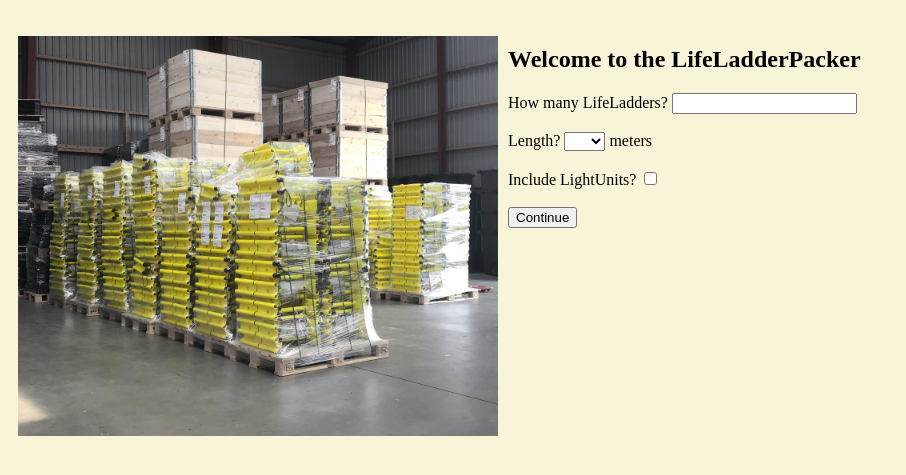
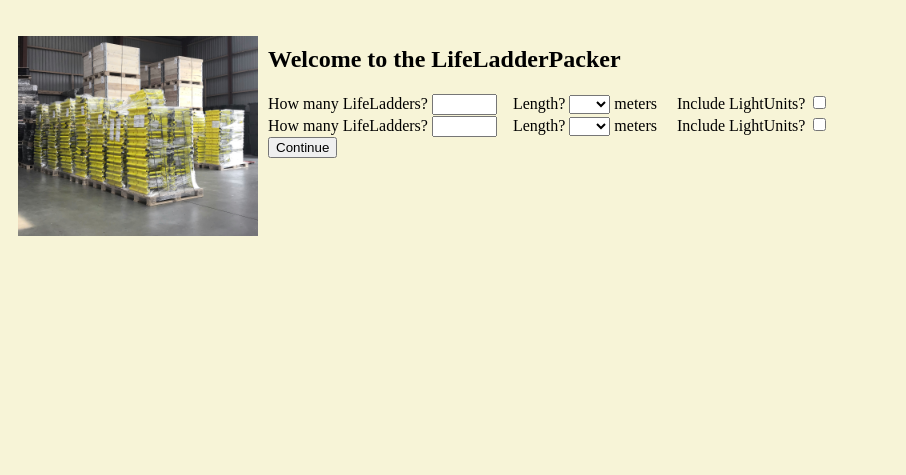
Before and after one commit to Baunbaunbaun/LifeladderPacker, a Flask app: page / in a window 1280 px wide. Shown: the top 475 px of the page, without its empty margins (0-906 px from the left). Run offline with Flask 2, Linux system fonts and the light colour scheme.

Commit message:
now we can order 2 diff styles of LifeLadders. And packing guide show nr of LightUnits.

```diff
--- a/lifeladderpacking/Pallet.py
+++ b/lifeladderpacking/Pallet.py
@@ -14,6 +14,7 @@ class EPALhalfpallet(Pallet):
         self.ladders = [] # ladderLst
         self.weight = EPALhalfpalletWeight # sum(ladder.weight for ladder in ladderLst)
         self.height = palletHeight # sum(ladder.foldHeight for ladder in ladderLst)
+        self.lights = 0
 
     def amend(self, itemLst):
         self.weight += sum(item.weight for item in itemLst)
@@ -23,6 +24,7 @@ class EPALhalfpallet(Pallet):
         self.ladders.append(ladder)
         self.weight += ladder.weight
         self.height += ladder.foldHeight
+        self.lights += ladder.lightUnits
 
     def __lt__(self, other):
         return (self.height < self.height)
@@ -36,6 +38,7 @@ class EPALpallet(Pallet):
         self.ladders = pallet1.ladders + pallet2.ladders
         self.weight = pallet1.weight + pallet2.weight
         self.height = max(pallet1.height,pallet2.height)
+        self.lights = pallet1.lights + pallet2.lights
 
     # create class method to balance all ladders on the EPALpallet
     # So we dont have odd ladders in the bottom
--- a/lifeladderpacking/UI.py
+++ b/lifeladderpacking/UI.py
@@ -22,12 +22,12 @@ def stringBuildPallet(pallet):
             stringPallet = stringPallet + str(longLadderList[index].length/1000) + ' m.  ' + str(shortLadderList[index].length/1000) + ' m.\n'
             index = index-1
 
-        return stringPallet + '==========\nWeight:\t' + str(ceil(pallet.weight/1000)) + ' kg.\nHeight:\t' + str(round(pallet.height/1000,2)) + ' m.'
+        return stringPallet + '==========\nWeight:\t' + str(ceil(pallet.weight/1000)) + ' kg.\nHeight:\t' + str(round(pallet.height/1000,2)) + ' m.\nLightUnits:\t' + str(pallet.lights)
     else:
         stringPallet = 'Half Pallet ' + str(pallet.id) + ':\n\n'
         for ladder in reversed(pallet.ladders):
             stringPallet = stringPallet + str(ladder.length/1000) + ' m.\n'
-        return stringPallet + '=====\nWeight:\t' + str(ceil(pallet.weight/1000)) + ' kg.\nHeight:\t' + str(round(pallet.height/1000,2)) + ' m.'
+        return stringPallet + '=====\nWeight:\t' + str(ceil(pallet.weight/1000)) + ' kg.\nHeight:\t' + str(round(pallet.height/1000,2)) + ' m.\nLightUnits:\t' + str(pallet.lights)
 
 def palletsInShipmentAsOneString(myShipment):
     EPALs = str(sum(1 for p in myShipment.packedPallets if type(p)== EPALpallet)) + ' x EUR Pallet'
--- a/lifeladderpacking/__init__.py
+++ b/lifeladderpacking/__init__.py
@@ -32,13 +32,16 @@ def create_app(test_config=None):
 
     @app.route('/pack')
     def pack():
-        amount = int(request.args.get('amount'))
-        length = float(request.args.get('length'))
-        lights = request.args.get('lights')
-        lights = (lights == 'on') ; 1, 0
+        order1 = [int(request.args.get('amount1')), int(float(request.args.get('length1'))*1000)]
+        lights1 = (request.args.get('lights1') == 'on') ; 1, 0
+        order1.append(lights1)
 
-        order = [[amount, int(length*1000), lights]]
-        myShipment = ladderLogic(order)
+        order2 = [int(request.args.get('amount2')), int(float(request.args.get('length2'))*1000)]
+        lights2 = (request.args.get('lights2') == 'on') ; 1, 0
+        order2.append(lights2)
+
+        allOrders = [order1, order2]
+        myShipment = ladderLogic(allOrders)
         palletsString = palletsInShipmentAsOneString(myShipment)
         palletsString = Markup(palletsString.replace('\n', '<br>'))
 
--- a/lifeladderpacking/templates/index.html
+++ b/lifeladderpacking/templates/index.html
@@ -6,8 +6,8 @@
         img {
             padding: 10px;
             float:left;
-            width:480px;
-            height:400px;}
+            width:240px;
+            height:200px;}
     </style>
 </head>
 
@@ -16,19 +16,31 @@
     <img src="{{url_for('static', filename='packing1.jpg')}}" alt="The LifeLadder packing environment">
     <h2>Welcome to the LifeLadderPacker</h2>
     <form action="/pack">
-        How many LifeLadders? <input type='text' name='amount'>
-        <br><br>
-        Length? <select name="length"><option value="" class="placeholder" disabled  selected='selected'></option>
+
+        How many LifeLadders? <input type='text' name='amount1' size="5">&nbsp;&nbsp;&nbsp;
+        Length? <select name="length1"><option value="" class="placeholder" disabled  selected='selected'></option>
                 <option value="1.5" >1.5</option><option value="1.8" >1.8</option><option value="2.1" >2.1</option><option value="2.4" >2.4</option>
                 <option value="2.7" >2.7</option><option value="3.0" >3.0</option><option value="3.3" >3.3</option><option value="3.6" >3.6</option>
                 <option value="3.9" >3.9</option><option value="4.2" >4.2</option><option value="4.5" >4.5</option><option value="4.8" >4.8</option>
                 <option value="5.1" >5.1</option><option value="5.4" >5.4</option><option value="5.7" >5.7</option><option value="6.0" >6.0</option>
                 <option value="6.3" >6.3</option><option value="6.6" >6.6</option><option value="6.9" >6.9</option><option value="7.2" >7.2</option>
                 <option value="7.5" >7.5</option><option value="7.8" >7.8</option><option value="8.1" >8.1</option><option value="8.4" >8.4</option>
-                <option value="8.7" >8.7</option><option value="9.0" >9.0</option></select> meters
-        <br><br>
-        Include LightUnits? <input type='checkbox' name='lights'>
-        <br><br>
+                <option value="8.7" >8.7</option><option value="9.0" >9.0</option></select> meters &nbsp;&nbsp;&nbsp;
+        Include LightUnits? <input type='checkbox' name='lights1'>
+        <br>
+        How many LifeLadders? <input type='text' name='amount2' size="5">&nbsp;&nbsp;&nbsp;
+        Length? <select name="length2"><option value="" class="placeholder" disabled  selected='selected'></option>
+                <option value="1.5" >1.5</option><option value="1.8" >1.8</option><option value="2.1" >2.1</option><option value="2.4" >2.4</option>
+                <option value="2.7" >2.7</option><option value="3.0" >3.0</option><option value="3.3" >3.3</option><option value="3.6" >3.6</option>
+                <option value="3.9" >3.9</option><option value="4.2" >4.2</option><option value="4.5" >4.5</option><option value="4.8" >4.8</option>
+                <option value="5.1" >5.1</option><option value="5.4" >5.4</option><option value="5.7" >5.7</option><option value="6.0" >6.0</option>
+                <option value="6.3" >6.3</option><option value="6.6" >6.6</option><option value="6.9" >6.9</option><option value="7.2" >7.2</option>
+                <option value="7.5" >7.5</option><option value="7.8" >7.8</option><option value="8.1" >8.1</option><option value="8.4" >8.4</option>
+                <option value="8.7" >8.7</option><option value="9.0" >9.0</option></select> meters &nbsp;&nbsp;&nbsp;
+        Include LightUnits? <input type='checkbox' name='lights2'>
+        <br>
+
+
         <input type='submit' value='Continue'>
     </form>
 </body>
--- a/setup.py
+++ b/setup.py
@@ -2,7 +2,7 @@ from setuptools import find_packages, setup
 
 setup(
     name='lifeladderpacking',
-    version='1.0.3',
+    version='1.0.4',
     packages=find_packages(),
     include_package_data=True,
     zip_safe=False,
```
Also changed, not shown: lifeladderpacking/lifeladderApp.py (+0 -13 lines), lifeladderpacking/templates/pack.html (+4 -3 lines), build/lib/lifeladderpacking/__init__.py, 2 other files.
